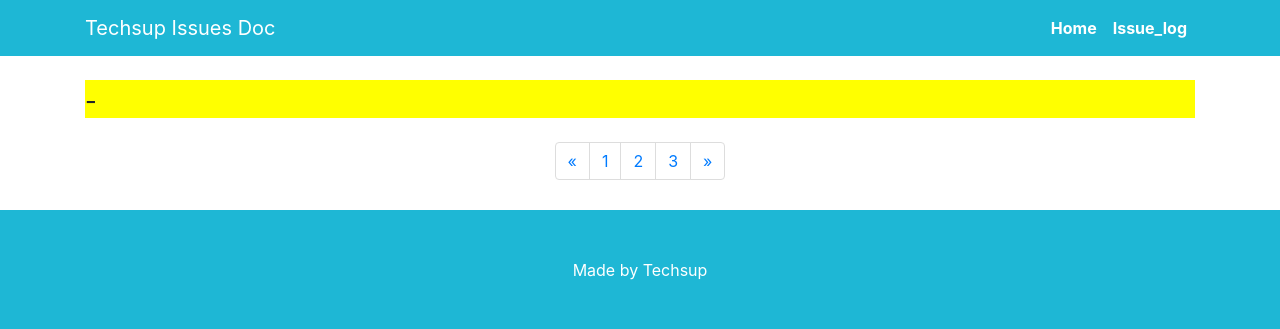
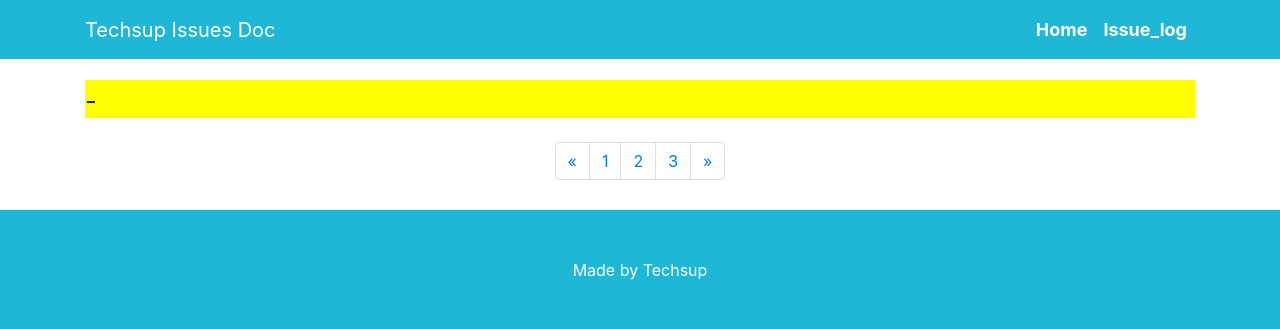
Before and after one commit to ranjanrak/Issuedoc, a Django app: page / in a window 1280 px wide. Shown: the top 329 px of the page. Run offline with Django 3.2, Linux system fonts and the light colour scheme; data that the repository does not hold is empty; some libraries are stand-ins or nearby versions.

Commit message:
UI changes

```diff
--- a/helpdoc/templates/helpdoc/index.html
+++ b/helpdoc/templates/helpdoc/index.html
@@ -51,18 +51,18 @@ h2{
         <div class="collapse navbar-collapse" id="navbarResponsive">
           <ul class="navbar-nav ml-auto">
             <li class="nav-item active">
-              <a class="nav-link" href="#"><b>Home</b>
+              <a class="nav-link" href="#"><b><font size="4">Home</font></b>
               </a>
             </li>
             <li class="nav-item active">
-              <a class="nav-link" href="https://helpdoc.herokuapp.com/issue/"><b>Issue_log</b></a>
+              <a class="nav-link" href="https://helpdoc.herokuapp.com/issue/"><b><font size="4">Issue_log</font></b></a>
             </li>
             {% if user.is_authenticated %}
             <li class="nav-item active">
-              <a class="nav-link" href="https://helpdoc.herokuapp.com/post/">Create</a>
+              <a class="nav-link" href="https://helpdoc.herokuapp.com/post/"><b><font size="4">Create</font></b></a>
             </li>
              <li class="nav-item active">
-              <a class="nav-link" href="https://helpdoc.herokuapp.com/logout/">logout</a>
+              <a class="nav-link" href="https://helpdoc.herokuapp.com/logout/"><b><font size="4">logout</font></b></a>
             </li>
             {% endif %}
           </ul>
--- a/helpdoc/templates/helpdoc/issue.html
+++ b/helpdoc/templates/helpdoc/issue.html
@@ -167,13 +167,13 @@ td.text-right {
         <div class="collapse navbar-collapse" id="navbarResponsive">
           <ul class="navbar-nav ml-auto">
             <li class="nav-item active">
-              <a class="nav-link" href="https://helpdoc.herokuapp.com/index/"><b>Home</b>
+              <a class="nav-link" href="https://helpdoc.herokuapp.com/index/"><b><font size="4">Home</font></b>
                 <span class="sr-only">(current)</span>
               </a>
             </li>
             {% if user.is_authenticated %}
             <li class="nav-item active">
-              <a class="nav-link" href="{% url 'helpdoc:creaissue' %}">Create New</a>
+              <a class="nav-link" href="{% url 'helpdoc:creaissue' %}"><b><font size="4">Create New</font></b></a>
             </li>
             {% endif %}
           </ul>
--- a/helpdoc/views.py
+++ b/helpdoc/views.py
@@ -135,6 +135,7 @@ def issue(request):
 
 	else:
 		issue=Issue.objects.order_by('-date')
+		#This is done for pre-filling the form with previous entered value
 		tag,tag2,tag3,date,date1=('' for i in range(5))
 
 	return render(request,'helpdoc/issue.html',{'issue':issue,'tag':tag,'tag3':tag3,'tag2':tag2,'date':date,'date1':date1})
```
